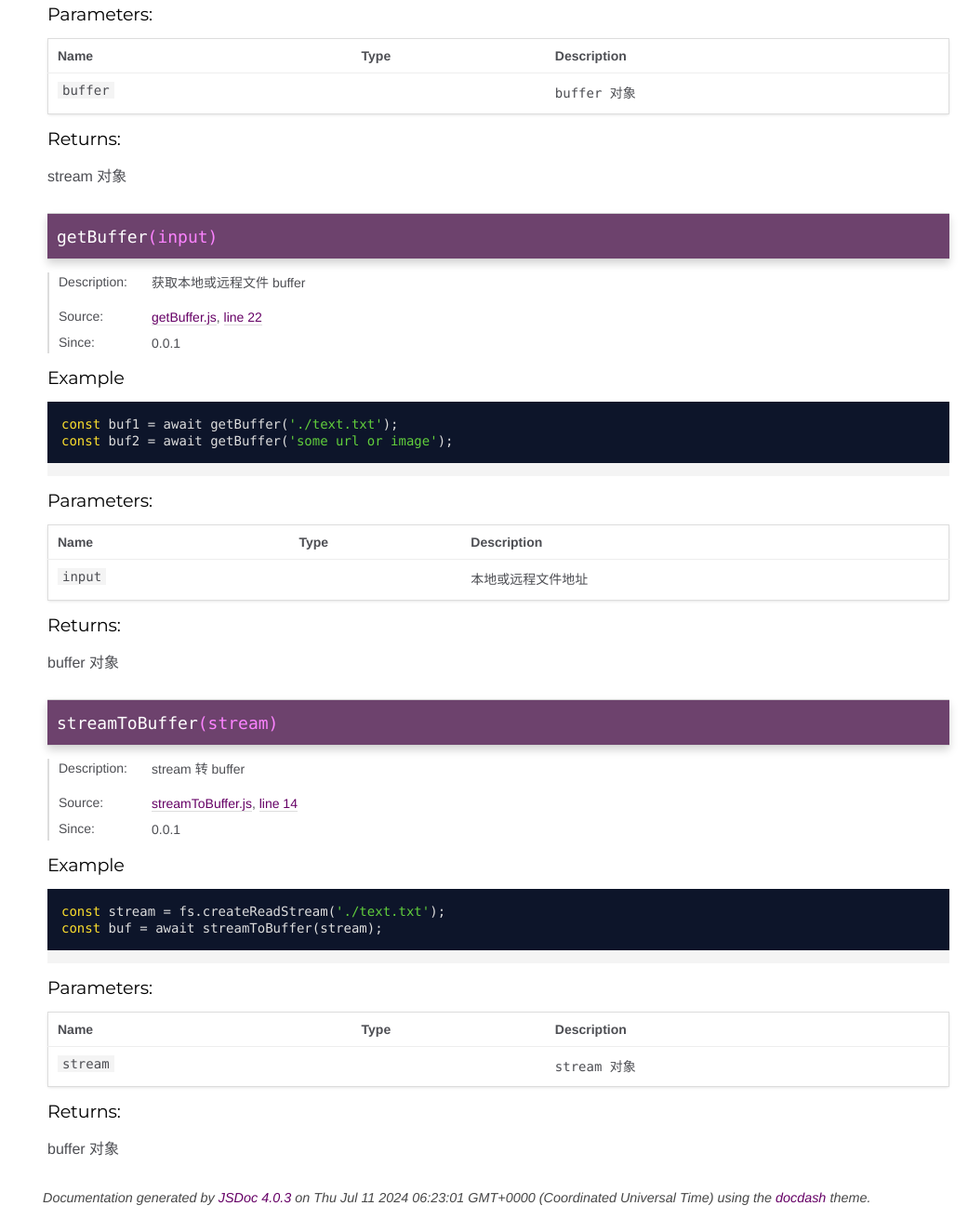
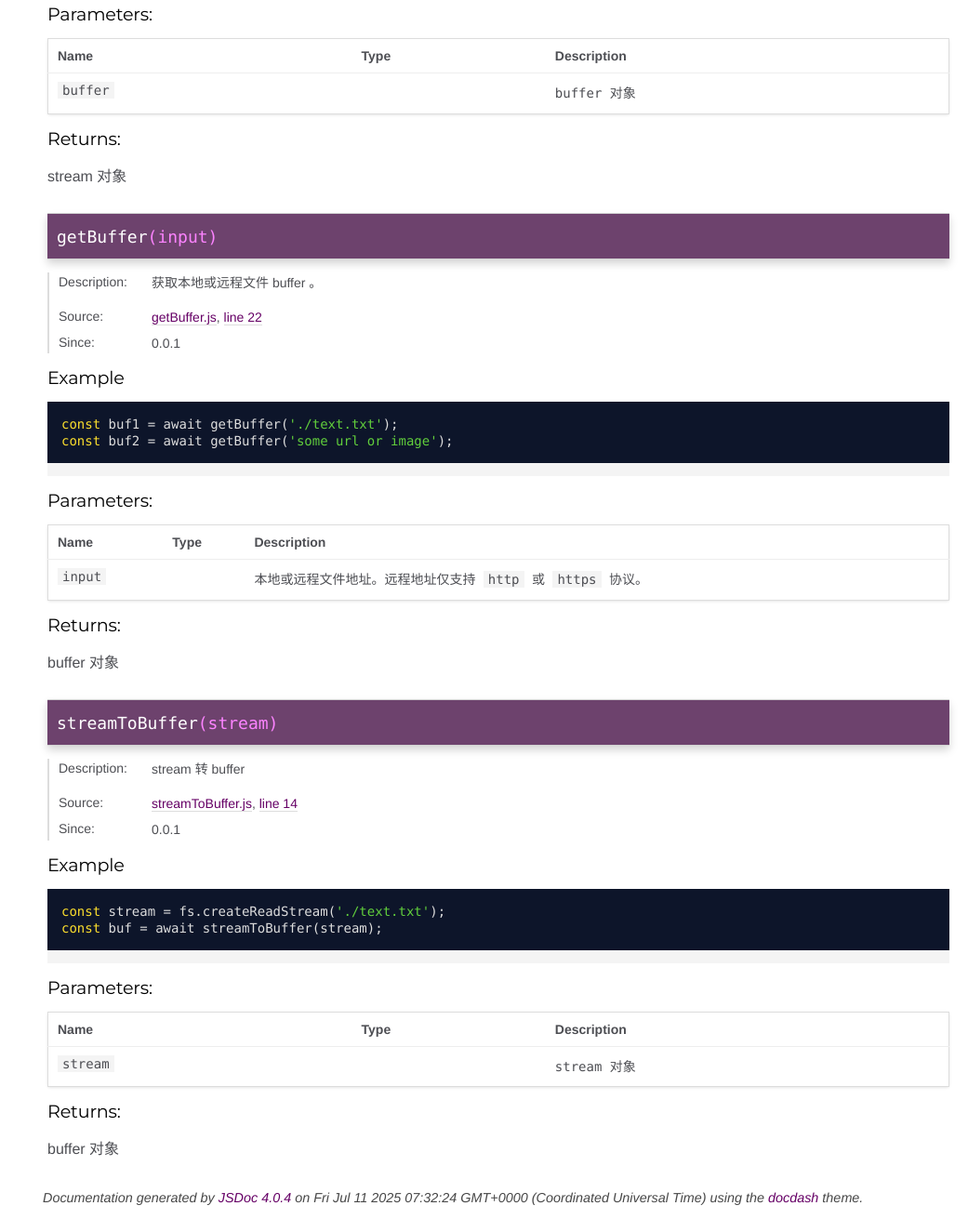
Before and after one commit to caijf/node-useful, a plain HTML site: page global.html in a window 1280 px wide. Shown: the part 494-1805 px from the top of the page at 93% size, without its empty margins (239-1280 px from the left). Drawn offline with Linux system fonts and the light colour scheme.

Commit message:
deploy: 5f304500ea43c3c7f6e23a9bad29907ff3790451

```diff
--- a/global.html
+++ b/global.html
@@ -302,7 +302,7 @@ const stream = bufferToStream(buf); // stream instanceof Stream</code></pre>
 <dl class="details">
 
     <dt class="tag-description">Description:</dt>
-    <dd class="tag-description"><ul class="dummy"><li><p>获取本地或远程文件 buffer</p></li></ul></dd>
+    <dd class="tag-description"><ul class="dummy"><li><p>获取本地或远程文件 buffer 。</p></li></ul></dd>
 
 
 
@@ -400,7 +400,7 @@ const buf2 = await getBuffer('some url or image');</code></pre>
 
 
 
-            <td class="description last"><p>本地或远程文件地址</p></td>
+            <td class="description last"><p>本地或远程文件地址。远程地址仅支持 <code>http</code> 或 <code>https</code> 协议。</p></td>
         </tr>
 
 
@@ -603,7 +603,7 @@ const buf = await streamToBuffer(stream);</code></pre>
 <br class="clear">
 
 <footer>
-    Documentation generated by <a href="https://github.com/jsdoc3/jsdoc">JSDoc 4.0.3</a> on Thu Jul 11 2024 06:23:01 GMT+0000 (Coordinated Universal Time) using the <a href="https://github.com/clenemt/docdash">docdash</a> theme.
+    Documentation generated by <a href="https://github.com/jsdoc3/jsdoc">JSDoc 4.0.4</a> on Fri Jul 11 2025 07:32:24 GMT+0000 (Coordinated Universal Time) using the <a href="https://github.com/clenemt/docdash">docdash</a> theme.
 </footer>
 
 <script>prettyPrint();</script>
```
Also changed, not shown: bufferToStream.js.html (+1 -1 lines), getBuffer.js.html (+3 -3 lines), index.html (+1 -1 lines), streamToBuffer.js.html (+1 -1 lines).
